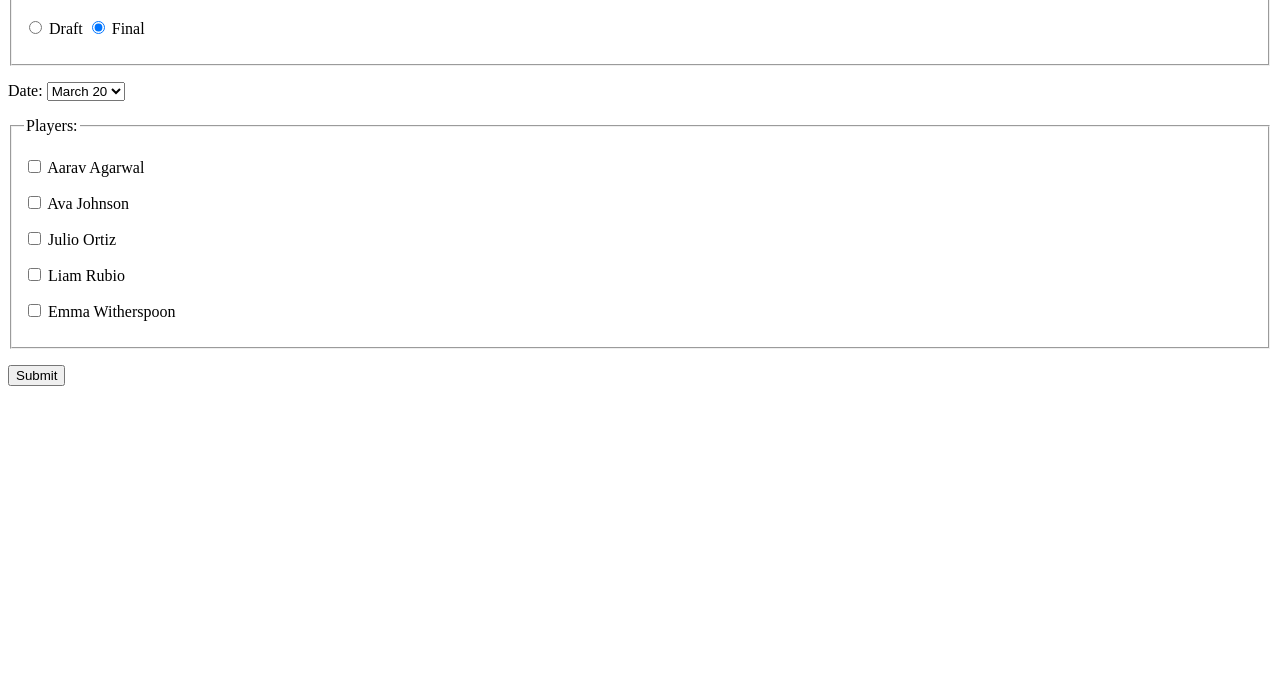
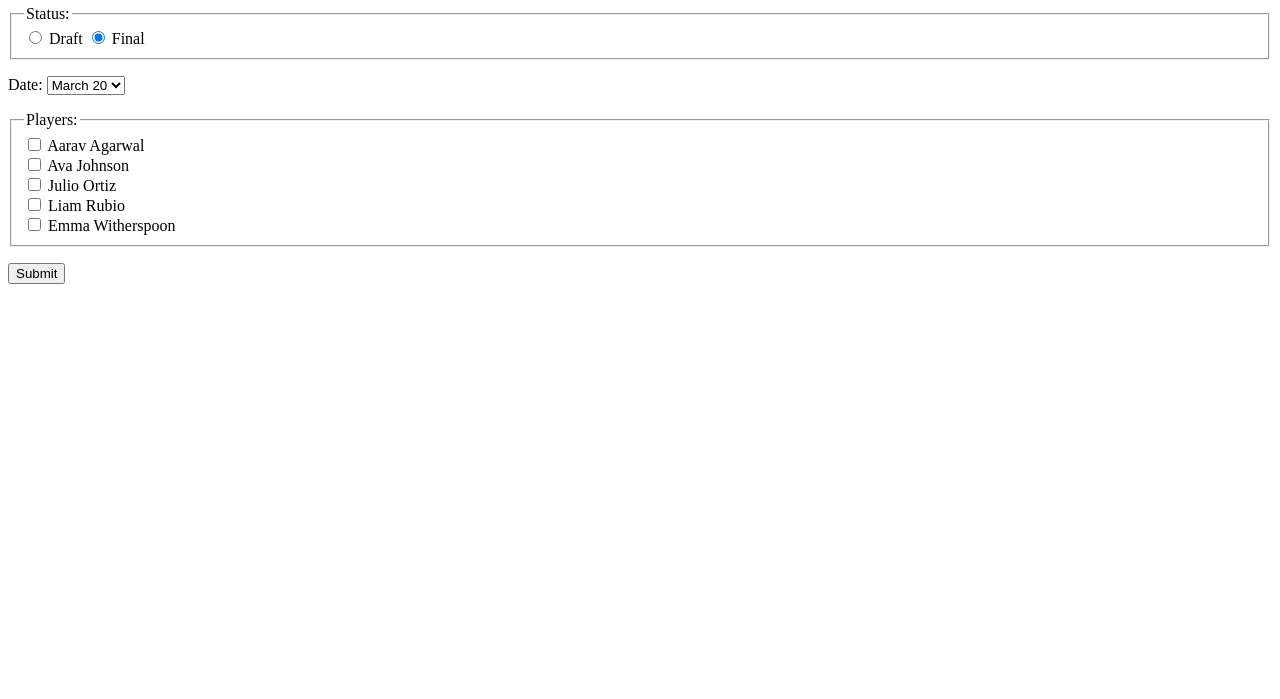
Before and after one commit to xyzzyx99/COMP-6970, a plain HTML site: page lab/3.12/index.html in a window 1280 px wide. Shown: the part 101-800 px from the top of the page. Drawn offline with Linux system fonts and the light colour scheme.

Commit message:
lib 3.12 <p> fix

```diff
--- a/lab/3.12/index.html
+++ b/lab/3.12/index.html
@@ -1,4 +1,4 @@
-<!DOCTYPE html>
+!DOCTYPE html>
 <html lang="en">
 
 <head>
@@ -11,23 +11,19 @@
 
     <form id="form" action="https://wp.zybooks.com/form-viewer.php" method="POST">
 
-        <div>
 
         <fieldset>
+
             <legend>Status:</legend>
 
-                <p>
             <input type="radio" id="Draft" name="status" value="Draft">
             <label for="Draft">Draft</label>
             <input type="radio" id="Final" name="status" value="Final" checked>
             <label for="Final">Final</label>
-                </p>
 
         </fieldset>
 
-        </div>
 
-        <div>
         <p>
             <label for="gameDate">Date:</label>
 
@@ -39,44 +35,39 @@
                 <option value="April 13">April 13</option>
             </select>
         </p>
-        </div>
 
 
-        <div>
         <fieldset>
             <legend>Players:</legend>
 
-                <p>
+            <div>
                 <input type="checkbox" id="Aarav" name="Aarav">
                 <label for="Aarav">Aarav Agarwal</label>
-                </p>
-
-                <p>
-                    <input type="checkbox" id="Ava" name="Ava">
-                    <label for="Ava">Ava Johnson</label>
-                </p>
-
-                <p>
-                    <input type="checkbox" id="Julio" name="Julio">
-                    <label for="Julio">Julio Ortiz</label>
-                </p>
-                <p>
-                    <input type="checkbox" id="Liam" name="Liam">
-                    <label for="Liam">Liam Rubio</label>
-                </p>
-                <p>
-                    <input type="checkbox" id="Emma" name="Emma">
-                    <label for="Emma">Emma Witherspoon</label>
-                </p>
-
-            </fieldset>
             </div>
 
             <div>
+                <input type="checkbox" id="Ava" name="Ava">
+                <label for="Ava">Ava Johnson</label>
+            </div>
+
+            <div>
+                <input type="checkbox" id="Julio" name="Julio">
+                <label for="Julio">Julio Ortiz</label>
+            </div>
+            <div>
+                <input type="checkbox" id="Liam" name="Liam">
+                <label for="Liam">Liam Rubio</label>
+            </div>
+            <div>
+                <input type="checkbox" id="Emma" name="Emma">
+                <label for="Emma">Emma Witherspoon</label>
+            </div>
+
+        </fieldset>
+
         <p>
             <input type="Submit">
         </p>
-        </div>
     </form>
 
 
```
Also changed, not shown: 2 other files. Lines whose indentation alone changed are shown as unchanged.
